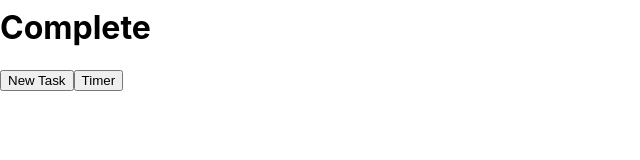
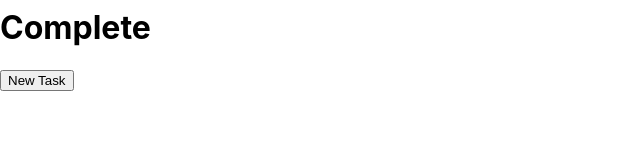
Before and after one commit to SamuelSehnert/todo_react_practice, a React (Create React App) app: page / in a window 1280 px wide. Shown: the part 134-294 px from the top of the page, without its empty margins (0-640 px from the left). Built offline with nearby package versions, Linux system fonts and the light colour scheme.

Commit message:
removed unused button

```diff
--- a/src/Components/Main.js
+++ b/src/Components/Main.js
@@ -119,7 +119,6 @@
                 </div>
                 <span className='button-span'>
                     <button className='button-new' onClick={() => createTask()}>New Task</button>
-                    <button className='button-timer'>Timer</button>
                 </span>
                 {showEditTask && (
                     <div className='modal'>
```
